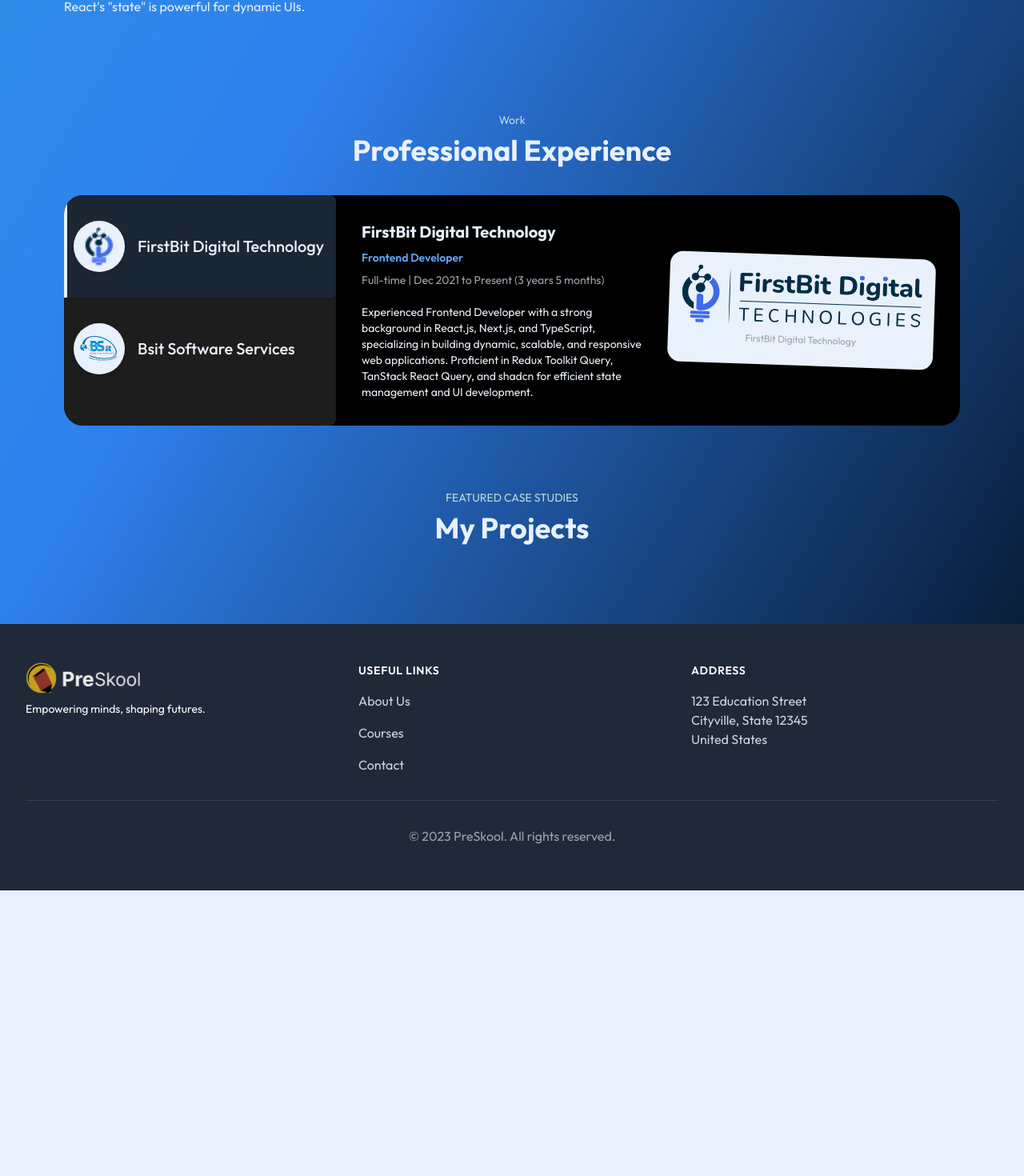
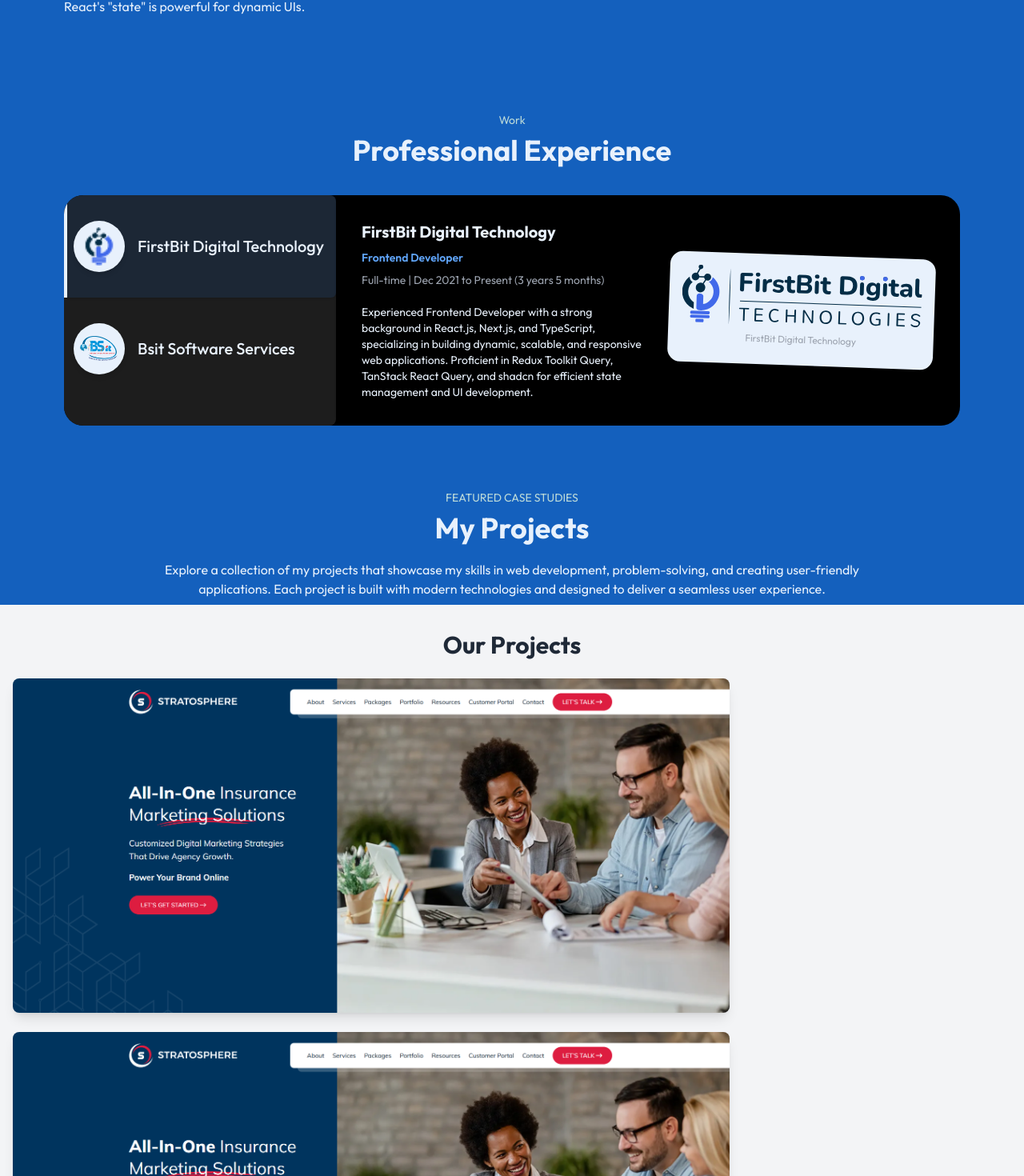
Before and after one commit to mdsoaib791/my-portfolio, a Next.js app: page / in a window 1280 px wide. Shown: the part 1379-2849 px from the top of the page at 80% size. Before the commit the page ends 2492 px from the top, so only its background shows below. Built offline with nearby package versions, Linux system fonts and the light colour scheme.

Commit message:
Add ProjectCard component with animation and image display

```diff
--- a/package.json
+++ b/package.json
@@ -28,6 +28,7 @@
     "class-variance-authority": "^0.7.0",
     "clsx": "^2.1.1",
     "dotenv": "^16.4.5",
+    "framer-motion": "^12.6.5",
     "google-fonts": "^1.0.0",
     "inversify": "^6.0.2",
     "lucide-react": "^0.452.0",
--- a/src/app/page.tsx
+++ b/src/app/page.tsx
@@ -3,7 +3,7 @@
 export default function HomePage() {
 
   return (
-    <div className="bg-gradient">
+    <div className="bg-primary">
       <HomePageWrapper />
     </div>
   )
--- a/src/components/home/experience-card.tsx
+++ b/src/components/home/experience-card.tsx
@@ -1,10 +1,11 @@
 'use client'
+import { motion } from "framer-motion";
 
-import { Card, CardContent } from "@/components/ui/card"
-import { Tabs, TabsContent, TabsList, TabsTrigger } from "@/components/ui/tabs"
-import { cn } from "@/lib/utils"
-import Image from 'next/image'
-import Link from "next/link"
+import { Card, CardContent } from "@/components/ui/card";
+import { Tabs, TabsContent, TabsList, TabsTrigger } from "@/components/ui/tabs";
+import { cn } from "@/lib/utils";
+import Image from 'next/image';
+import Link from "next/link";
 
 const companies = [
   {
@@ -40,6 +41,14 @@
 
 export default function Experience() {
   return (
+
+    <motion.div
+
+      initial={{ opacity: 0, y: 50 }}
+      whileInView={{ opacity: 1, y: 0 }}
+      viewport={{ once: true, amount: 0.3 }} // Triggers when the card is 30% in view
+      transition={{ duration: 0.5 }}
+    >
       <div className="pb-20">
         <div className="container">
           <div className="text-center">
@@ -120,5 +129,6 @@
           </div>
         </div>
       </div>
+    </motion.div>
   )
 }
--- /dev/null
+++ b/src/components/home/project-card.tsx
@@ -0,0 +1,31 @@
+'use client'
+import { motion } from "framer-motion";
+import Image from "next/image";
+
+const ProjectCard = ({
+  title,
+  description,
+  imageUrl,
+}: {
+  title: string;
+  description: string;
+  imageUrl: string;
+}) => {
+  return (
+    <motion.div
+      className="w-full max-w-4xl flex gap-5 rounded-lg overflow-hidden shadow-lg"
+      initial={{ opacity: 0, y: 50 }}
+      whileInView={{ opacity: 1, y: 0 }}
+      viewport={{ once: true, amount: 0.3 }} // Triggers when the card is 30% in view
+      transition={{ duration: 0.5 }}
+    >
+      <Image src={imageUrl} alt={title} width={400} height={400} className="w-full object-cover" />
+      {/* <div className="p-4 bg-white">
+        <h3 className="text-lg font-semibold text-gray-800">{title}</h3>
+        <p className="text-sm text-gray-600 mt-2">{description}</p>
+      </div> */}
+    </motion.div>
+  );
+};
+
+export default ProjectCard;
--- a/src/components/home/projects.tsx
+++ b/src/components/home/projects.tsx
@@ -1,11 +1,37 @@
+import ProjectCard from "./project-card";
 
 export default function Projects() {
+
+  const projects = [
+    { title: "Project 1", description: "This is project 1 description.", imageUrl: "/images/join-str.png" },
+    { title: "Project 2", description: "This is project 2 description.", imageUrl: "/images/join-str.png" },
+    { title: "Project 3", description: "This is project 3 description.", imageUrl: "/images/join-str.png" },
+    // Add more projects here
+  ];
   return (
     <div className='pb-20'>
       <div className="container">
-        <div className="text-center">
-          <p className="text-accent text-sm mb-2">FEATURED CASE STUDIES</p>
-          <h2 className="text-4xl font-bold text-background mb-5">My Projects</h2>
+        <div className="flex justify-center items-center">
+          <div className="text-center max-w-4xl">
+            <p className="text-accent text-sm mb-2">FEATURED CASE STUDIES</p>
+            <h2 className="text-4xl font-bold text-background mb-5">My Projects</h2>
+            <p className="text-background">Explore a collection of my projects that showcase my skills in web development, problem-solving, and creating user-friendly applications. Each project is built with modern technologies and designed to deliver a seamless user experience.</p>
+          </div>
+        </div>
+      </div>
+      <div className="min-h-screen bg-gray-100 py-8">
+        <div className="container mx-auto px-4">
+          <h1 className="text-3xl font-bold text-center text-gray-800 mb-6">Our Projects</h1>
+          <div className="grid grid-cols-1  gap-6">
+            {projects.map((project, index) => (
+              <ProjectCard
+                key={index}
+                title={project.title}
+                description={project.description}
+                imageUrl={project.imageUrl}
+              />
+            ))}
+          </div>
         </div>
       </div>
     </div>
```
Also changed, not shown: public/images/join-str.png (added), 1 other file (tests, documents, lock files or other folders). Lines whose indentation alone changed are shown as unchanged.
